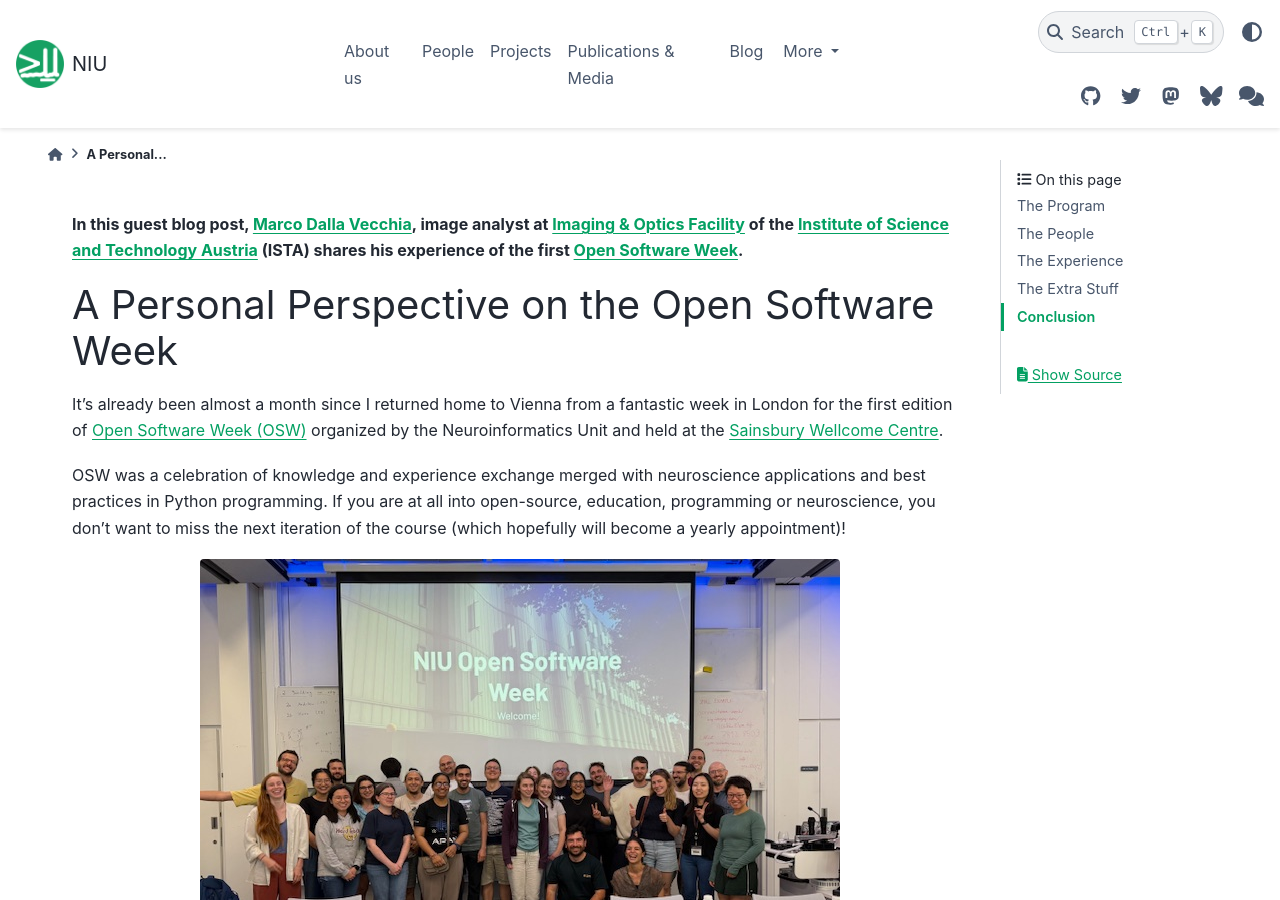
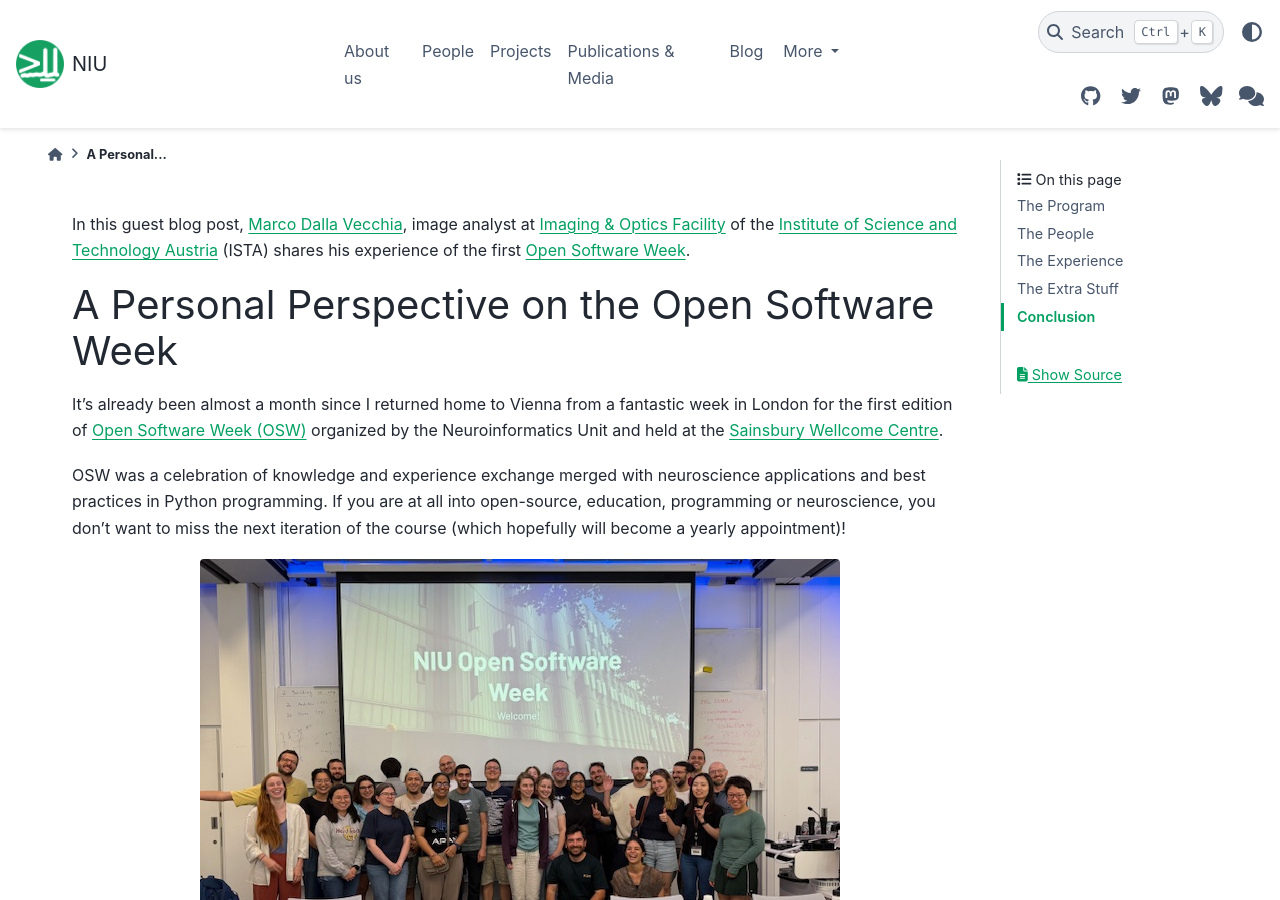
Before and after one commit to neuroinformatics-unit/neuroinformatics-unit.github.io, a Sphinx documentation site: the page built from docs/source/blog/perspective_osw2025.md, in a window 1280 px wide and 900 px high. Built offline with Sphinx 7.4.7 and the PyData theme 0.15.4, drawn with Linux system fonts in a browser that asks for light colours; nearby versions of some CDN libraries.

```diff
--- a/docs/source/blog/perspective_osw2025.md
+++ b/docs/source/blog/perspective_osw2025.md
@@ -6,7 +6,7 @@
 :language: English
 :image: 1
 
-**In this guest blog post, [Marco Dalla Vecchia](https://bsky.app/profile/marcodv.bsky.social), image analyst at [Imaging & Optics Facility](https://iof.pages.ist.ac.at/) of the [Institute of Science and Technology Austria](https://ista.ac.at/en/home/) (ISTA) shares his experience of the first [Open Software Week](/open-software-summer-school/index).**
+In this guest blog post, [Marco Dalla Vecchia](https://bsky.app/profile/marcodv.bsky.social), image analyst at [Imaging & Optics Facility](https://iof.pages.ist.ac.at/) of the [Institute of Science and Technology Austria](https://ista.ac.at/en/home/) (ISTA) shares his experience of the first [Open Software Week](/open-software-summer-school/index).
 
 # A Personal Perspective on the Open Software Week
 It's already been almost a month since I returned home to Vienna from a fantastic week in London for the first edition of [Open Software Week (OSW)](/open-software-summer-school/index) organized by the Neuroinformatics Unit and held at the [Sainsbury Wellcome Centre](https://www.sainsburywellcome.org/).
```
